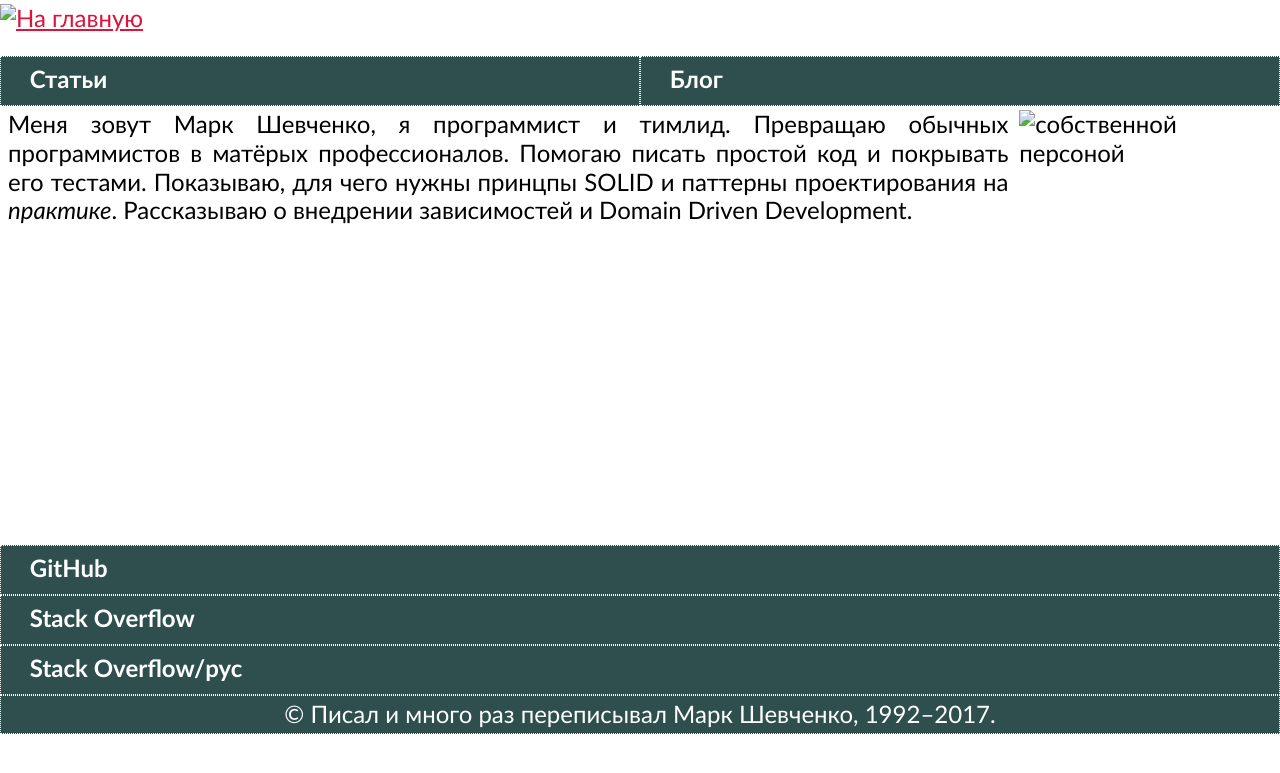
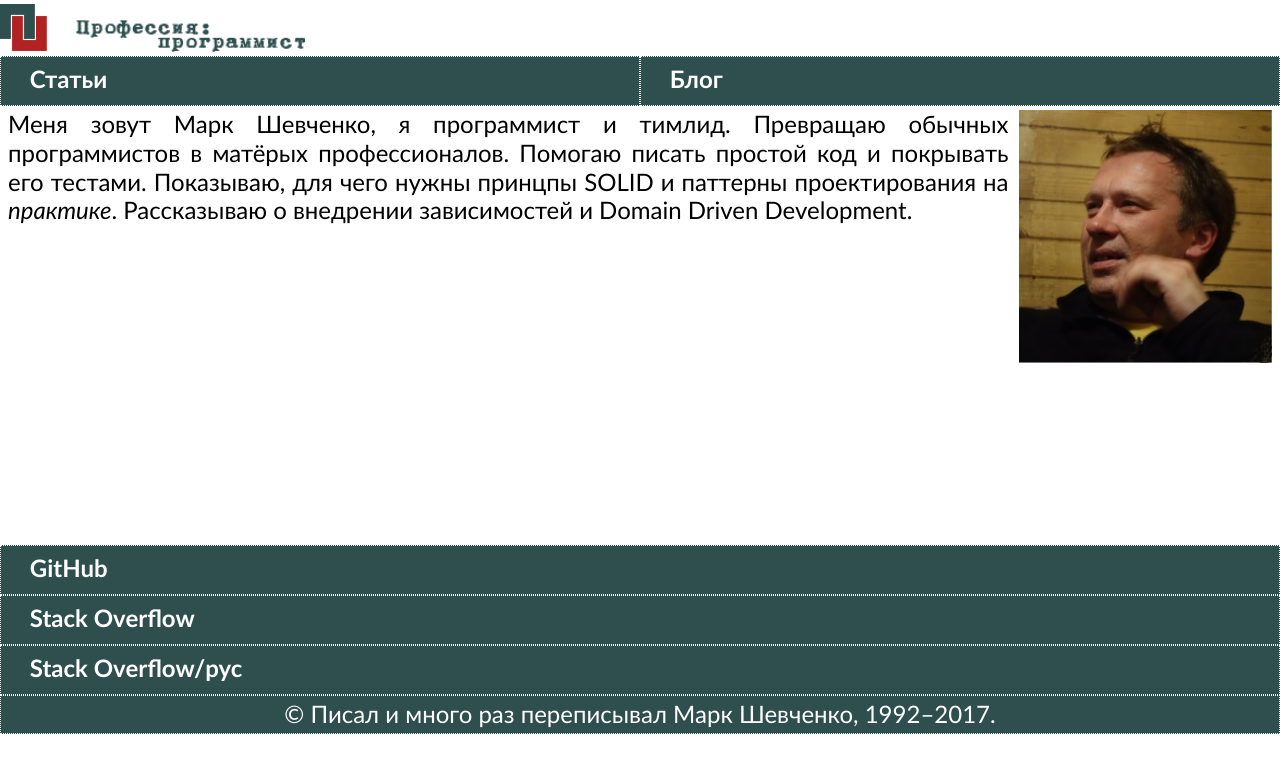
Before and after one commit to markshevchenko/markshevchenko.github.io, a Jekyll site: the page built from index.md, in a window 1280 px wide. Shown: the top 773 px of the page. Built offline with Jekyll 4.4.1, drawn with Linux system fonts in a browser that asks for light colours; some web fonts are replaced; our own code applies the rules of GitHub Pages for plain Markdown files.

Commit message:
Перенёс картинки куда надо.

```diff
--- a/_includes/header.html
+++ b/_includes/header.html
@@ -1,5 +1,5 @@
 <header>
-  <a id="home" href="{{"/" | relative_url}}"><img src="{{ "/assets/img/logo.png" | relative_url}}" alt="На главную" /></a>
+  <a id="home" href="{{"/" | relative_url}}"><img src="{{ "/img/logo.png" | relative_url}}" alt="На главную" /></a>
 </header>
 
 <nav id="menu">
--- a/index.md
+++ b/index.md
@@ -1,2 +1,2 @@
-<img src="{{ "/assets/img/markshevchenko.jpg" | relative_url}}" alt="собственной персоной" style="float: right; margin: 0 0 8pt 8pt; width: 20%" /> Меня зовут Марк Шевченко, я программист и тимлид. Превращаю обычных программистов в матёрых профессионалов. Помогаю писать простой код и покрывать его тестами. Показываю, для чего нужны принцпы SOLID и паттерны проектирования на *практике*. Рассказываю
+<img src="{{ "/img/markshevchenko.jpg" | relative_url}}" alt="собственной персоной" style="float: right; margin: 0 0 8pt 8pt; width: 20%" /> Меня зовут Марк Шевченко, я программист и тимлид. Превращаю обычных программистов в матёрых профессионалов. Помогаю писать простой код и покрывать его тестами. Показываю, для чего нужны принцпы SOLID и паттерны проектирования на *практике*. Рассказываю
 о внедрении зависимостей и Domain Driven Development.
```
